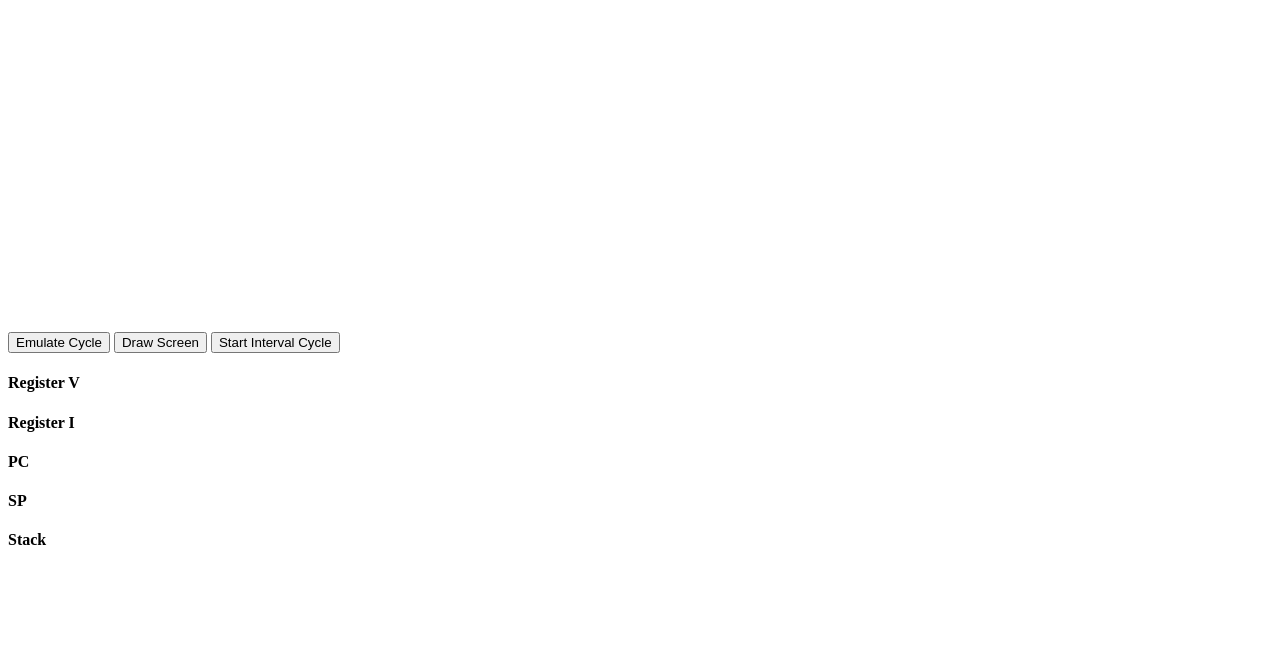
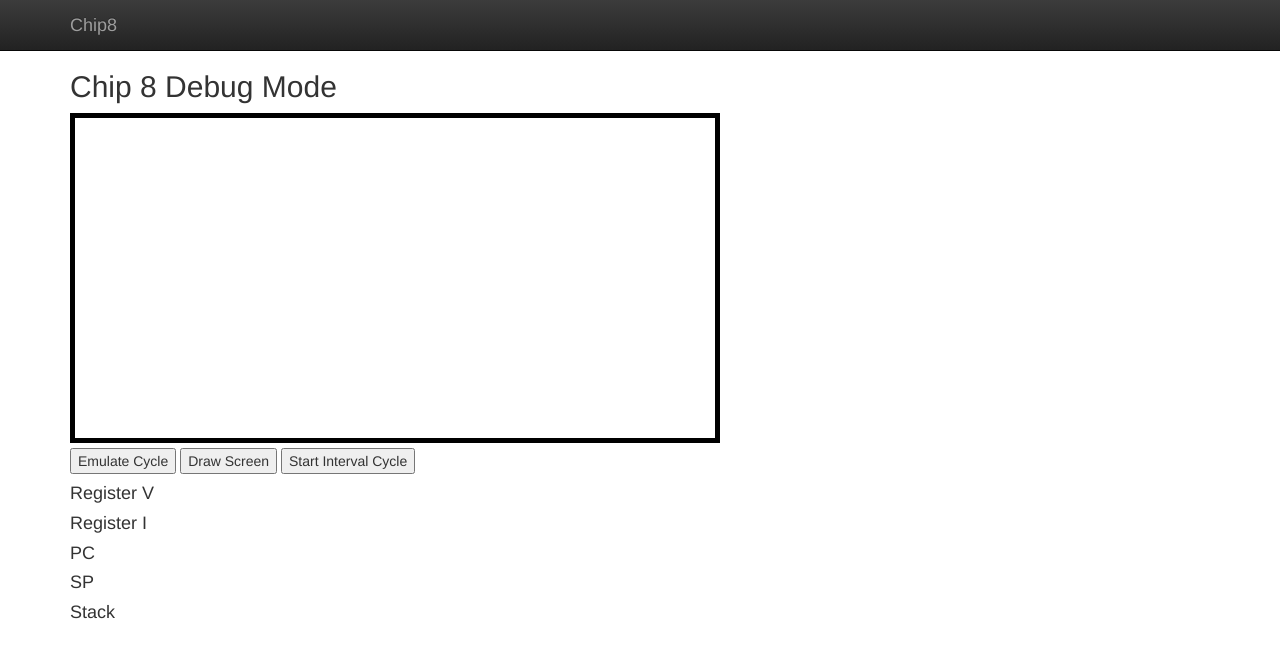
Before and after one commit to lbutler/Chip8, a plain HTML site: page index.html in a window 1280 px wide. Drawn offline with nearby package versions, Linux system fonts and the light colour scheme.

Commit message:
Updated UI

```diff
--- a/index.html
+++ b/index.html
@@ -12,11 +12,33 @@
 		<script src="//cdnjs.cloudflare.com/ajax/libs/html5shiv/3.7.2/html5shiv.min.js"></script>
 		<script src="//cdnjs.cloudflare.com/ajax/libs/respond.js/1.4.2/respond.min.js"></script>
 		<![endif]-->
+		<link rel="stylesheet" href="https://maxcdn.bootstrapcdn.com/bootstrap/3.3.1/css/bootstrap.min.css">
+		<link rel="stylesheet" href="https://maxcdn.bootstrapcdn.com/bootstrap/3.3.1/css/bootstrap-theme.min.css">
 		<link rel="shortcut icon" href="">
+		<style>
+			body {
+			  padding-top: 50px;
+			}
+
+			#canvas {
+				border: 5px solid;
+				border-color: black;
+			}
+
+		</style>
 
 	</head>
 	<body>
+		<nav class="navbar navbar-inverse navbar-fixed-top">
+			<div class="container">
+			<div class="navbar-header">
+			<a class="navbar-brand" href="#">Chip8</a>
+			</div>
 
+			</div>
+		</nav>
+		<div class="container">
+			<h2>Chip 8 Debug Mode</h2>
 			<canvas id="canvas" width="640" height="320"></canvas>
 			<div>
 				<button id="emulate-cycle">Emulate Cycle</button>
@@ -48,11 +70,14 @@
 				<h4>Stack</h4>
 				<ul id="debug-stack"></ul>
 			</div>
-
+		</div>
 		<script src="src/cpu.js"></script>
 		<script src="src/opcodes.js"></script>
 		<script src="src/canvasscreen.js"></script>
 		<script src="src/keyboard.js"></script>
 		<script src="Chip8.js"></script>
+
+		<script src="https://ajax.googleapis.com/ajax/libs/jquery/1.11.1/jquery.min.js"></script>
+
 	</body>
 </html>
```
Also changed, not shown: 2 other files. Lines whose indentation alone changed are shown as unchanged.
